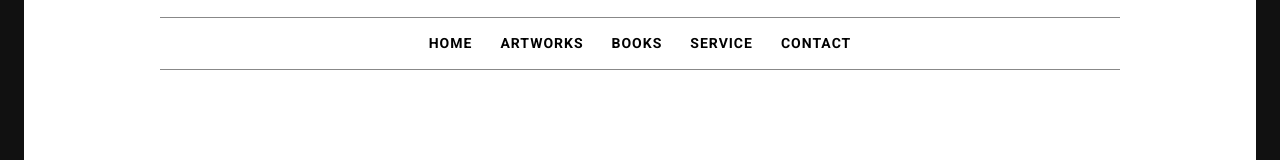
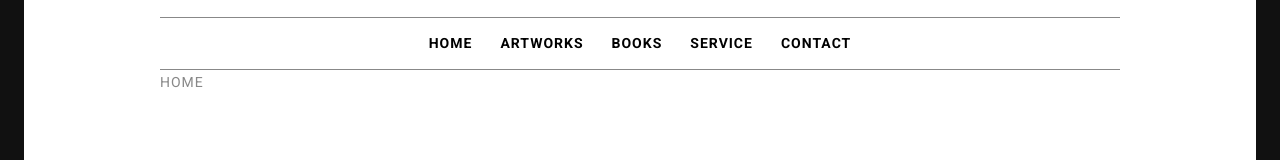
Before and after one commit to patyfb04/mynodewebsite, an Angular app in the folder app/: page / in a window 1280 px wide. Shown: the part 185-345 px from the top of the page. Built offline with nearby package versions, Linux system fonts and the light colour scheme; a web font is replaced by a local one.

Commit message:
navigation

```diff
--- a/app/src/app/adminView.component.html
+++ b/app/src/app/adminView.component.html
@@ -4,6 +4,7 @@
 <nav class="admin-navigation">
     <div class="menu-menu-1-container">
         <ul id="menu-menu-1" class="menu">
+            <li><a href="#" (click)="displayView($event, 'home')">Home</a></li>
             <li><a href="#" (click)="displayView($event, 'users')">Users</a></li>
             <li><a href="#" (click)="displayView($event, 'clients')">Clients</a></li>
             <li><a href="#" (click)="displayView($event, 'artworks')">Artworks</a></li>
@@ -14,6 +15,9 @@
     </div>
     </nav>
 
+<div *ngIf="display.home">
+        HOME
+</div>
 
 <clients-view *ngIf="display.clients"></clients-view>
 <users-view  *ngIf="display.users"></users-view>
--- a/app/src/app/adminView.component.ts
+++ b/app/src/app/adminView.component.ts
@@ -12,6 +12,7 @@ export class AdminViewComponent implements OnInit {
 
   public currentRoute: any;
   public display: any = {
+    home: false,
     users: false,
     clients : false,
     books: false,
@@ -29,6 +30,7 @@ export class AdminViewComponent implements OnInit {
   public displayView(event: Event, view: any) {
     event.preventDefault();
     this.display  = {
+      home: false,
       users: false,
       clients : false,
       books: false,
--- a/app/src/app/appView.component.html
+++ b/app/src/app/appView.component.html
@@ -10,6 +10,11 @@
     </div>
 </nav>
 
+
+<div *ngIf="!display.artworks && !display.books && !display.service && !display.contact">
+HOME
+</div>
+
 <artworks-view  *ngIf="display.artworks"></artworks-view>
 <books-view  *ngIf="display.books"></books-view>
 <service-view  *ngIf="display.service"></service-view>
```
Also changed, not shown: app/src/app/app.component.html (+4 -5 lines).
